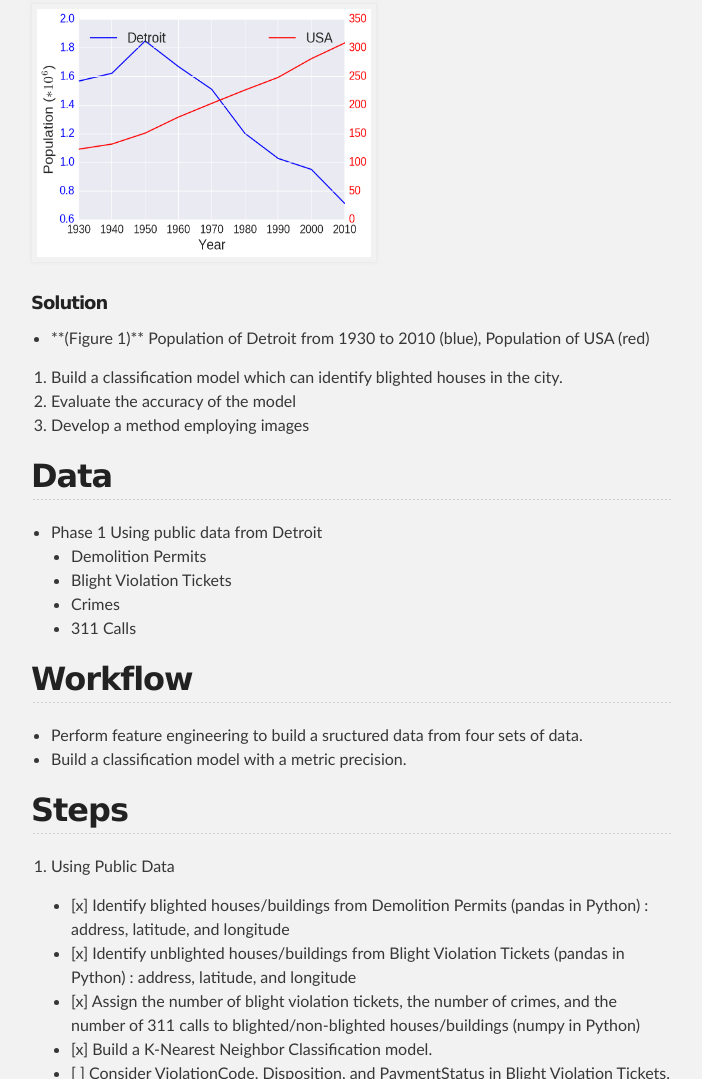
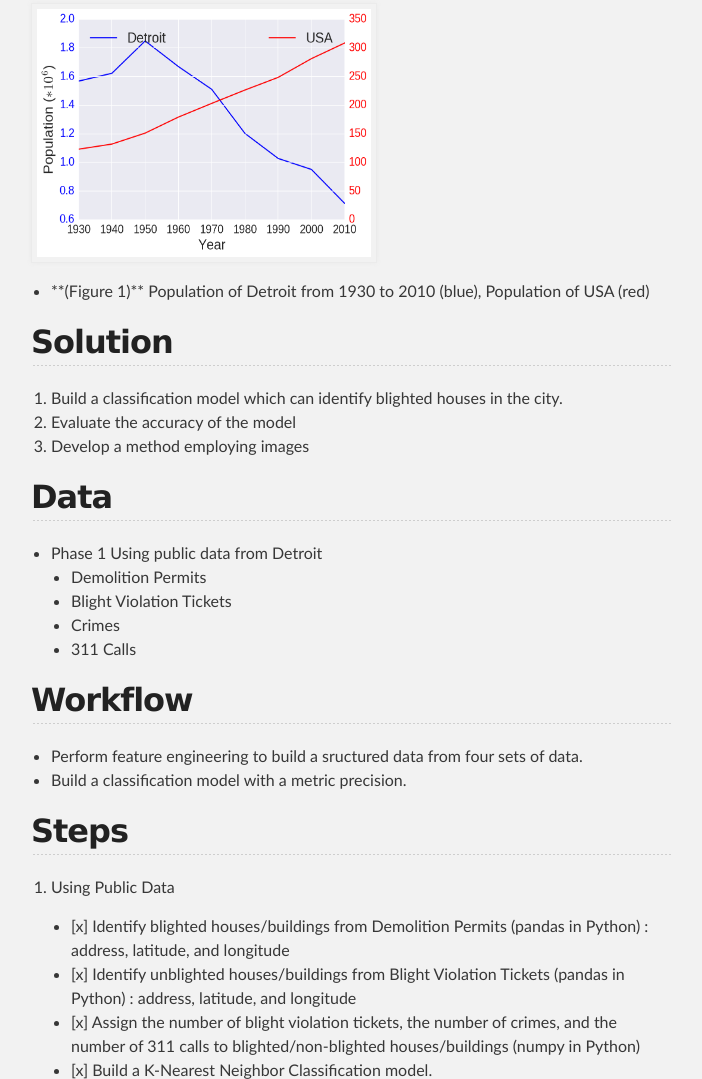
Before and after one commit to hurxx018/TheDataIncubator_KH, a plain HTML site: page index.html in a window 1280 px wide. Shown: the part 755-1834 px from the top of the page, without its empty margins (289-991 px from the left). Drawn offline with Linux system fonts and the light colour scheme.

Commit message:
Update index.html

```diff
--- a/index.html
+++ b/index.html
@@ -58,10 +58,11 @@ Otherwise, we need develop an anomaly detection model, which will be discussed l
 <a id="solution" class="anchor" href="#solution" aria-hidden="true"><span aria-hidden="true" class="octicon octicon-link">
 </span></a>Population of Detroit and USA </h4>
 <img src="images/Detroit_USA_population.png" alt="hi" style="width:334px;height:248px;" class="inline">
-<h5>
+
+<ul><li>**(Figure 1)** Population of Detroit from 1930 to 2010 (blue), Population of USA (red) </li></ul>
+
+<h2>
 <a id="solution" class="anchor" href="#solution" aria-hidden="true"><span aria-hidden="true" class="octicon octicon-link"></span></a>Solution</h2>
-<ul><li>**(Figure 1)** Population of Detroit from 1930 to 2010 (blue), Population of USA (red) </li></ul>
-</h5>
 
 <ol>
 <li>Build a classification model which can identify blighted houses in the city.</li>
```
